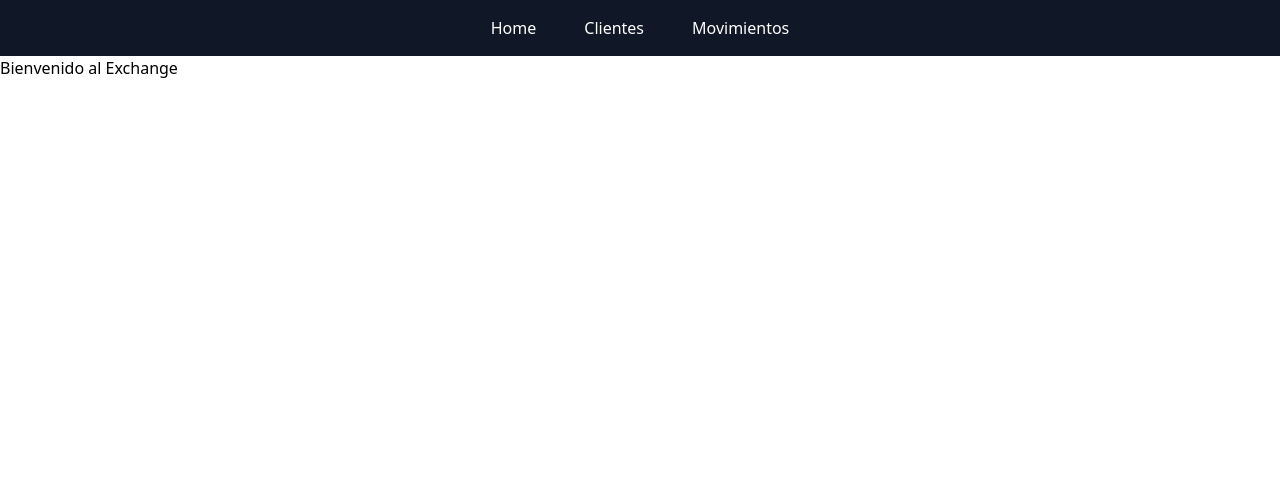
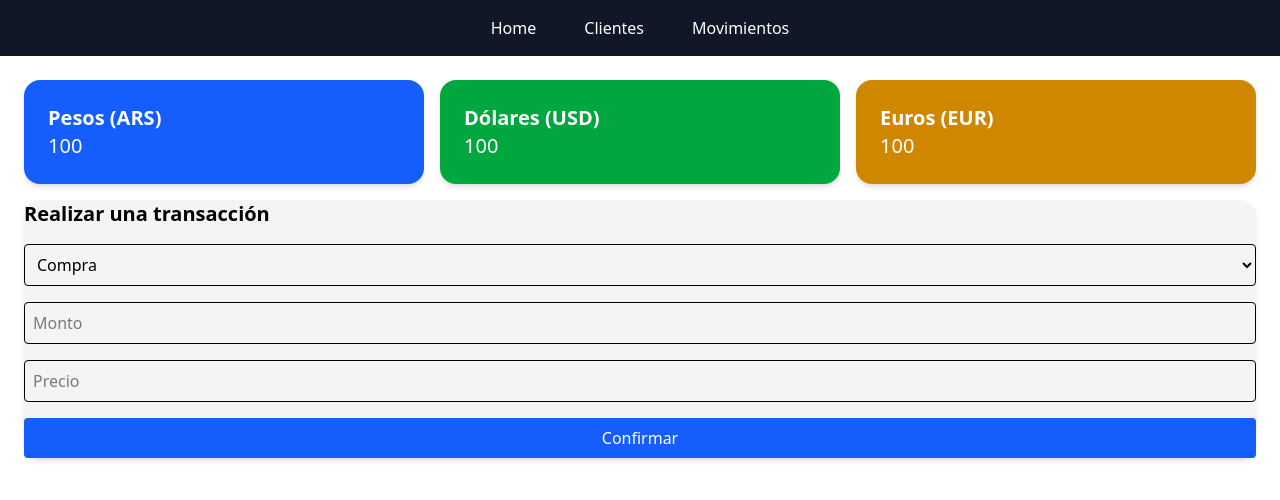
Before and after one commit to MaximoFC/currency-exchange-frontend, a React (Vite) app: page / in a window 1280 px wide. Shown: the top 500 px of the page. Built offline with nearby package versions, Linux system fonts and the light colour scheme.

Commit message:
Home component in development

```diff
--- a/src/pages/Clients.jsx
+++ b/src/pages/Clients.jsx
@@ -1,7 +1,7 @@
 const Clients = () => {
     return(
         <div>
-            <h1>Bienvenido al Exchange</h1>
+            <h1>Bienvenido al apartado de Clientes</h1>
         </div>
     );
 };
--- a/src/pages/Home.jsx
+++ b/src/pages/Home.jsx
@@ -1,7 +1,78 @@
+import { useState } from "react";
+
 const Home = () => {
+    const [formData, setFormData] = useState({
+        type: "buy",
+        name: "",
+        amount: "",
+        price: ""
+    });
+
+    const handleChange = (e) => {
+        setFormData({ ...formData, [e.target.name]: e.target.value });
+    };
+
+    const handleSubmit = (e) => {
+        e.preventDefault();
+        console.log(formData);
+    };
+
     return(
-        <div>
-            <h1>Bienvenido al Exchange</h1>
+        <div className="grid grid-cols-1 md:grid-cols-3 gap-4 p-6">
+
+            {/* Montos */}
+
+            <div className="bg-blue-600 text-white p-6 rounded-2xl shadow-md">
+                <h3 className="text-xl font-semibold">Pesos (ARS)</h3>
+                <p className="text-xl">100</p>
+            </div>
+            <div className="bg-green-600 text-white p-6 rounded-2xl shadow-md">
+                <h3 className="text-xl font-semibold">Dólares (USD)</h3>
+                <p className="text-xl">100</p>
+            </div>
+            <div className="bg-yellow-600 text-white p-6 rounded-2xl shadow-md">
+                <h3 className="text-xl font-semibold">Euros (EUR)</h3>
+                <p className="text-xl">100</p>
+            </div>
+
+            {/* Formulario */}
+
+            <div className="md:col-span-3 bg-gray-100 rounded-2xl shadow-md">
+                <h2 className="text-xl font-semibold mb-4">Realizar una transacción</h2>
+                <form onSubmit={handleSubmit} className="space-y-4">
+                    <select
+                        name="type"
+                        value={formData.type}
+                        onChange={handleChange}
+                        className="w-full p-2 border rounded"
+                    >
+                        <option value="buy">Compra</option>
+                        <option value="sell">Venta</option>
+                    </select>
+                    <input
+                        type="number"
+                        name="amount"
+                        value={formData.amount}
+                        onChange={handleChange}
+                        placeholder="Monto"
+                        className="w-full p-2 border rounded"
+                    />
+                    <input
+                        type="number"
+                        name="price"
+                        value={formData.price}
+                        onChange={handleChange}
+                        placeholder="Precio"
+                        className="w-full p-2 border rounded"
+                    />
+                    <button
+                        type="submit"
+                        className="w-full bg-blue-600 text-white p-2 rounded hover:bg-blue-700"
+                    >
+                        Confirmar
+                    </button>
+                </form>
+            </div>
         </div>
     );
 };
--- a/src/pages/Transaction.jsx
+++ b/src/pages/Transaction.jsx
@@ -1,7 +1,7 @@
 const Transaction = () => {
     return(
         <div>
-            <h1>Bienvenido al Exchange</h1>
+            <h1>Bienvenido al apartado de Transacciones</h1>
         </div>
     );
 };
```
